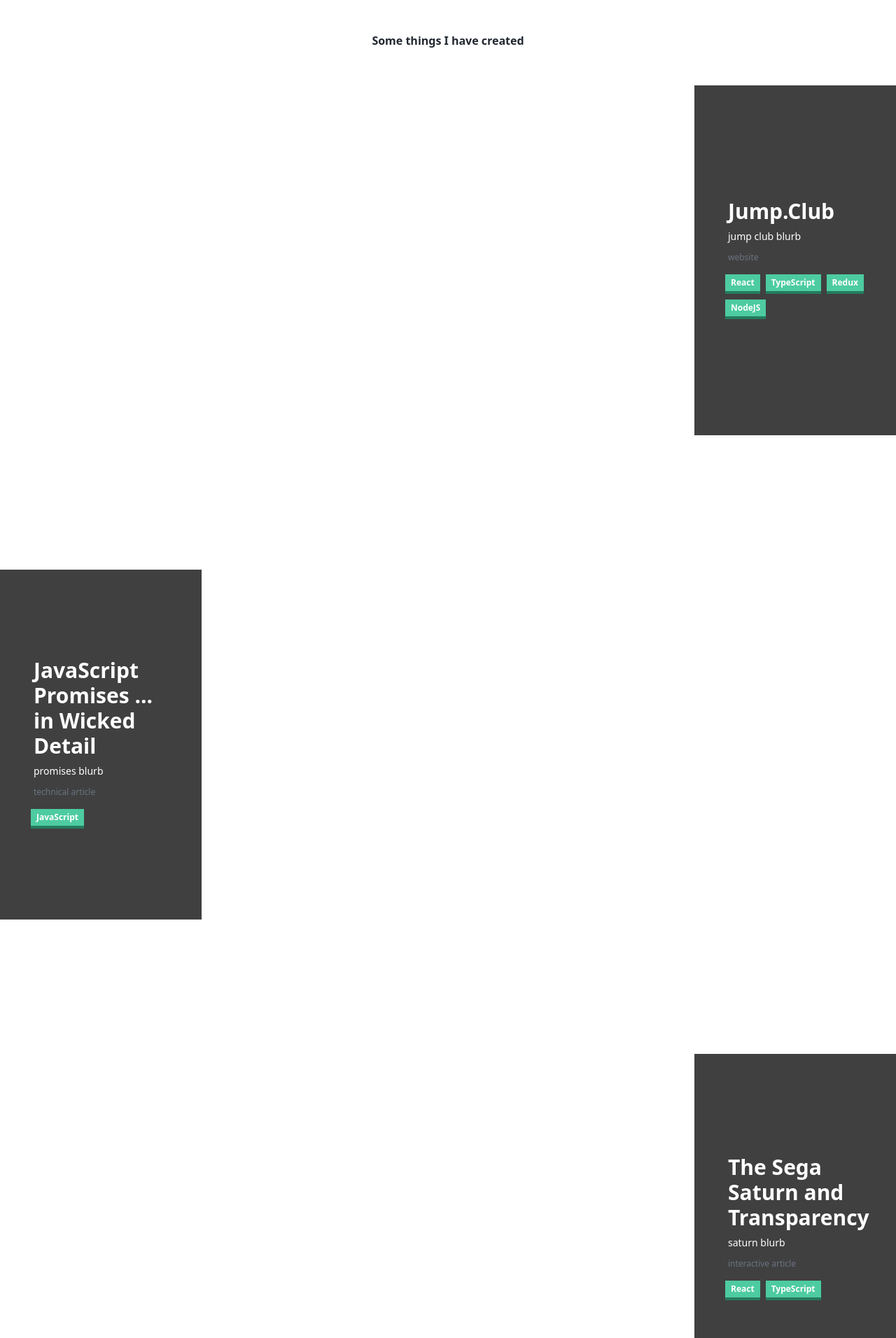
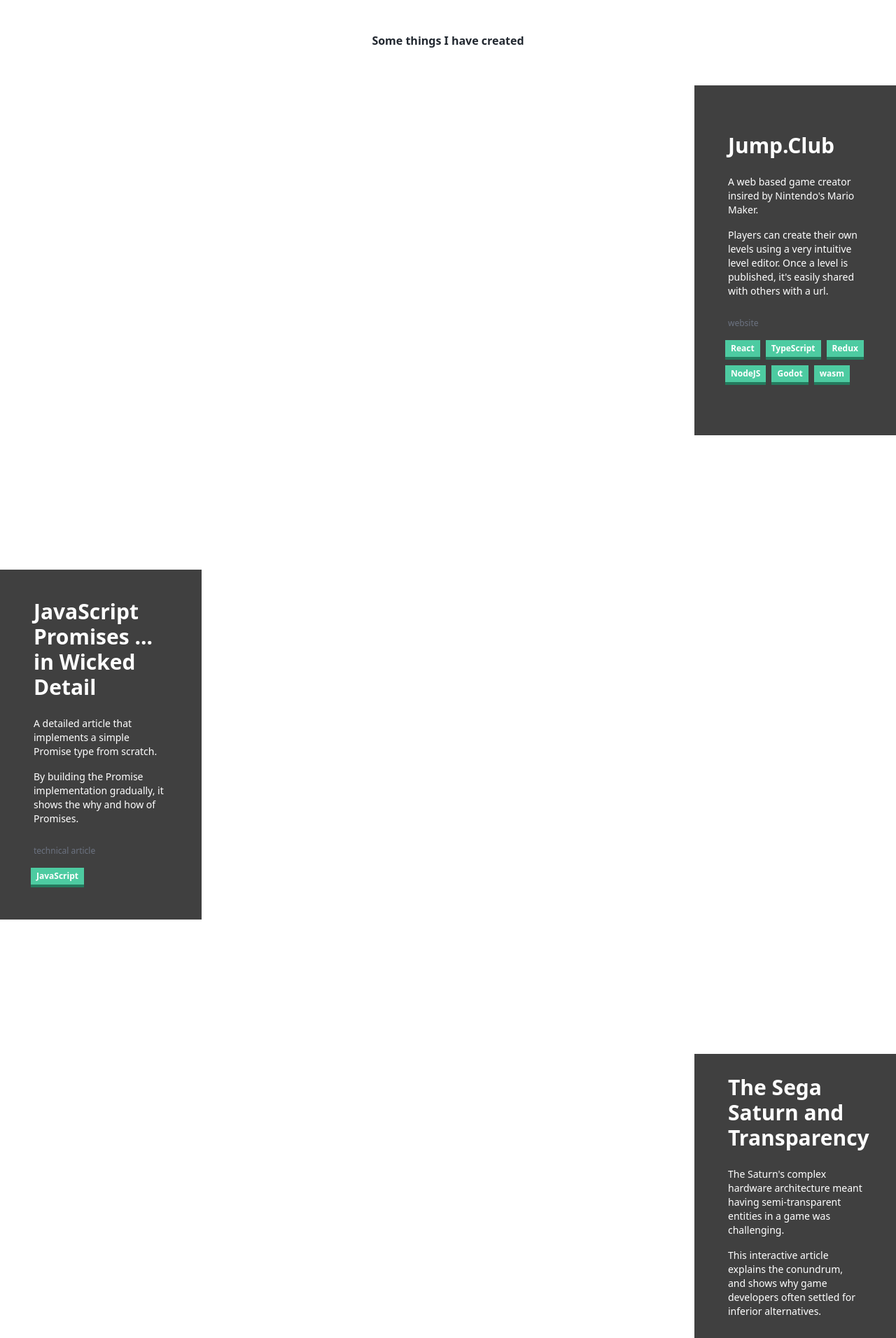
Before and after one commit to city41/mattgreer.dev, a Next.js app: page / in a window 1280 px wide. Shown: the part 620-2532 px from the top of the page at 70% size. Built offline with nearby package versions, Linux system fonts and the light colour scheme.

Commit message:
index: FadeInOnScroll

```diff
--- /dev/null
+++ b/components/index/FadeInOnScroll.tsx
@@ -0,0 +1,80 @@
+import React, { CSSProperties, useEffect, useRef, useState } from 'react';
+
+type FadeInOnScrollProps = {
+	className?: string;
+	comeFrom: 'left' | 'right';
+	children: React.ReactNode;
+};
+
+const COMMON_STYLE: CSSProperties = {
+	transition: 'opacity 0.6s ease-out, transform 0.8s ease-out',
+	willChange: 'opacity, visibility',
+};
+
+const NOT_VISIBLE_COME_IN_FROM_RIGHT_STYLE: CSSProperties = {
+	...COMMON_STYLE,
+	transform: 'translateX(10vw)',
+	opacity: 0,
+	visibility: 'hidden',
+};
+
+const NOT_VISIBLE_COME_IN_FROM_LEFT_STYLE: CSSProperties = {
+	...COMMON_STYLE,
+	transform: 'translateX(-10vw)',
+	opacity: 0,
+	visibility: 'hidden',
+};
+
+const VISIBLE_STYLE: CSSProperties = {
+	...COMMON_STYLE,
+	transform: 'none',
+	opacity: 1,
+	visibility: 'visible',
+};
+
+function prefersReducedMotion() {
+	return (
+		window.matchMedia?.('(prefers-reduced-motion: reduce)').matches ?? false
+	);
+}
+
+function FadeInOnScroll({
+	className,
+	comeFrom,
+	children,
+}: FadeInOnScrollProps) {
+	const ref = useRef();
+	const [visible, setVisible] = useState(true);
+
+	useEffect(() => {
+		let observer: IntersectionObserver;
+
+		if ('IntersectionObserver' in window && !prefersReducedMotion()) {
+			observer = new IntersectionObserver((entries) => {
+				setVisible(entries[0]?.isIntersecting);
+
+				if (entries[0]?.isIntersecting) {
+					observer.unobserve(ref.current);
+				}
+			});
+
+			observer.observe(ref.current);
+		}
+
+		return () => observer?.unobserve(ref.current);
+	}, []);
+
+	const style = visible
+		? VISIBLE_STYLE
+		: comeFrom === 'left'
+		? NOT_VISIBLE_COME_IN_FROM_LEFT_STYLE
+		: NOT_VISIBLE_COME_IN_FROM_RIGHT_STYLE;
+
+	return (
+		<div ref={ref} className={className} style={style}>
+			{children}
+		</div>
+	);
+}
+
+export { FadeInOnScroll };
--- a/components/index/IndexPage.tsx
+++ b/components/index/IndexPage.tsx
@@ -3,32 +3,40 @@ import { Header } from './Header';
 import { Feature } from './Feature';
 import { Footer } from './Footer';
 import { InternalLink } from '../InternalLink';
+import { FadeInOnScroll } from './FadeInOnScroll';
 
-// const articleSlugs = ['sega-saturn-and-transparency'];
-//
-// const articles = articleSlugs.map((slug) => {
-// 	const mdx = require(`../../pages/articles/${slug}/index.mdx`);
-// 	return {
-// 		...mdx,
-// 		url: `/articles/${slug}/`,
-// 	};
-// });
+const BlurbP = ({ children }: { children: React.ReactNode }) => {
+	return <p className="my-4">{children}</p>;
+};
 
 const features = [
 	{
 		slug: 'projects/jump-club',
 		blurb: (
 			<>
-				<p>jump club blurb</p>
+				<BlurbP>
+					A web based game creator insired by Nintendo's Mario Maker.
+				</BlurbP>
+				<BlurbP>
+					Players can create their own levels using a very intuitive level
+					editor. Once a level is published, it's easily shared with others with
+					a url.
+				</BlurbP>
 			</>
 		),
-		tags: ['React', 'TypeScript', 'Redux', 'NodeJS'],
+		tags: ['React', 'TypeScript', 'Redux', 'NodeJS', 'Godot', 'wasm'],
 	},
 	{
 		slug: 'articles/promises-in-wicked-detail',
 		blurb: (
 			<>
-				<p>promises blurb</p>
+				<BlurbP>
+					A detailed article that implements a simple Promise type from scratch.
+				</BlurbP>
+				<BlurbP>
+					By building the Promise implementation gradually, it shows the why and
+					how of Promises.
+				</BlurbP>
 			</>
 		),
 		tags: ['JavaScript'],
@@ -37,7 +45,14 @@ const features = [
 		slug: 'articles/sega-saturn-and-transparency',
 		blurb: (
 			<>
-				<p>saturn blurb</p>
+				<BlurbP>
+					The Saturn's complex hardware architecture meant having
+					semi-transparent entities in a game was challenging.
+				</BlurbP>
+				<BlurbP>
+					This interactive article explains the conundrum, and shows why game
+					developers often settled for inferior alternatives.
+				</BlurbP>
 			</>
 		),
 		tags: ['React', 'TypeScript'],
@@ -52,12 +67,15 @@ function IndexPage() {
 				<div className="h-32 grid place-items-center font-bold">
 					Some things I have created{' '}
 				</div>
-				<div className="flex flex-col space-y-48">
+				<div className="flex flex-col space-y-48 overflow-x-hidden">
 					{features.map((feature, index) => {
 						const mdx = require(`../../pages/${feature.slug}/index.mdx`);
 						return (
+							<FadeInOnScroll
+								key={feature.slug}
+								comeFrom={index & 1 ? 'right' : 'left'}
+							>
 								<Feature
-								key={feature.slug}
 									side={index & 1 ? 'left' : 'right'}
 									slug={feature.slug}
 									title={mdx.title}
@@ -65,6 +83,7 @@ function IndexPage() {
 									type={mdx.type}
 									tags={feature.tags}
 								/>
+							</FadeInOnScroll>
 						);
 					})}
 				</div>
```
Lines whose indentation alone changed are shown as unchanged.
